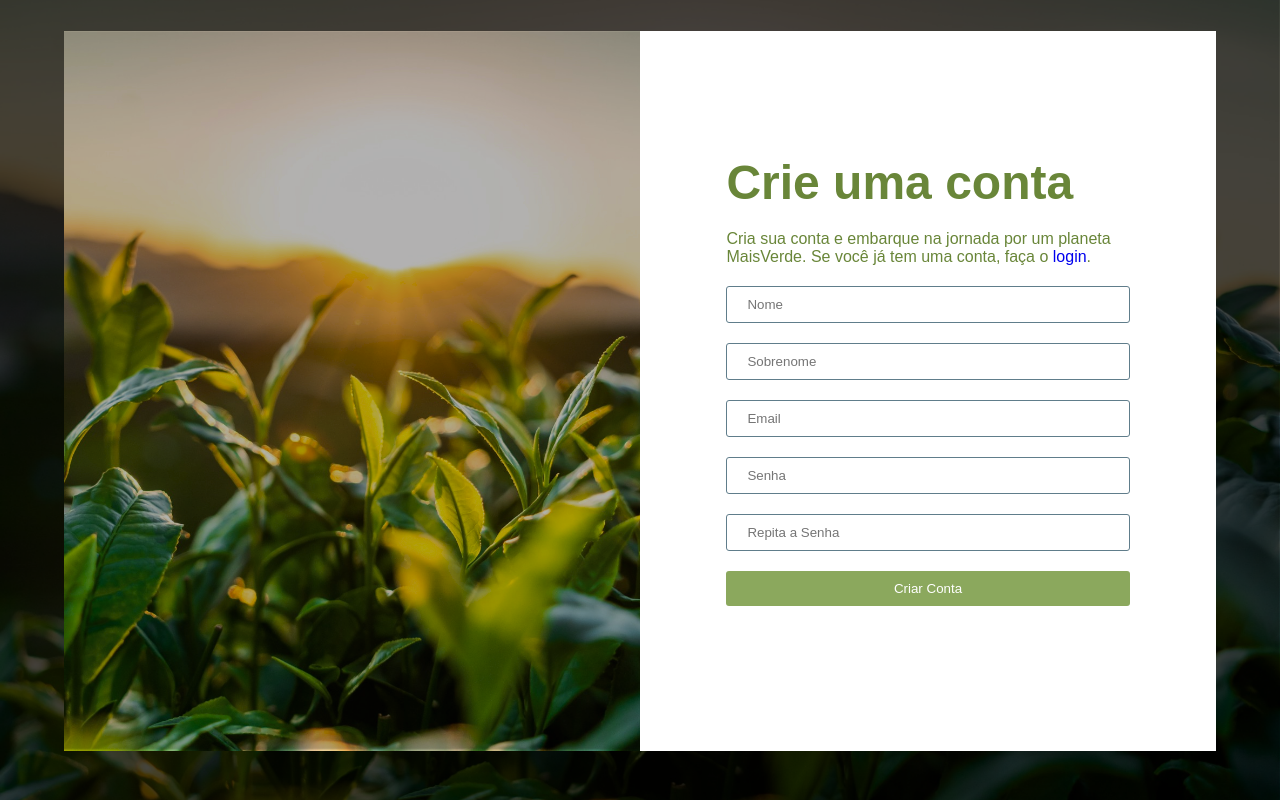
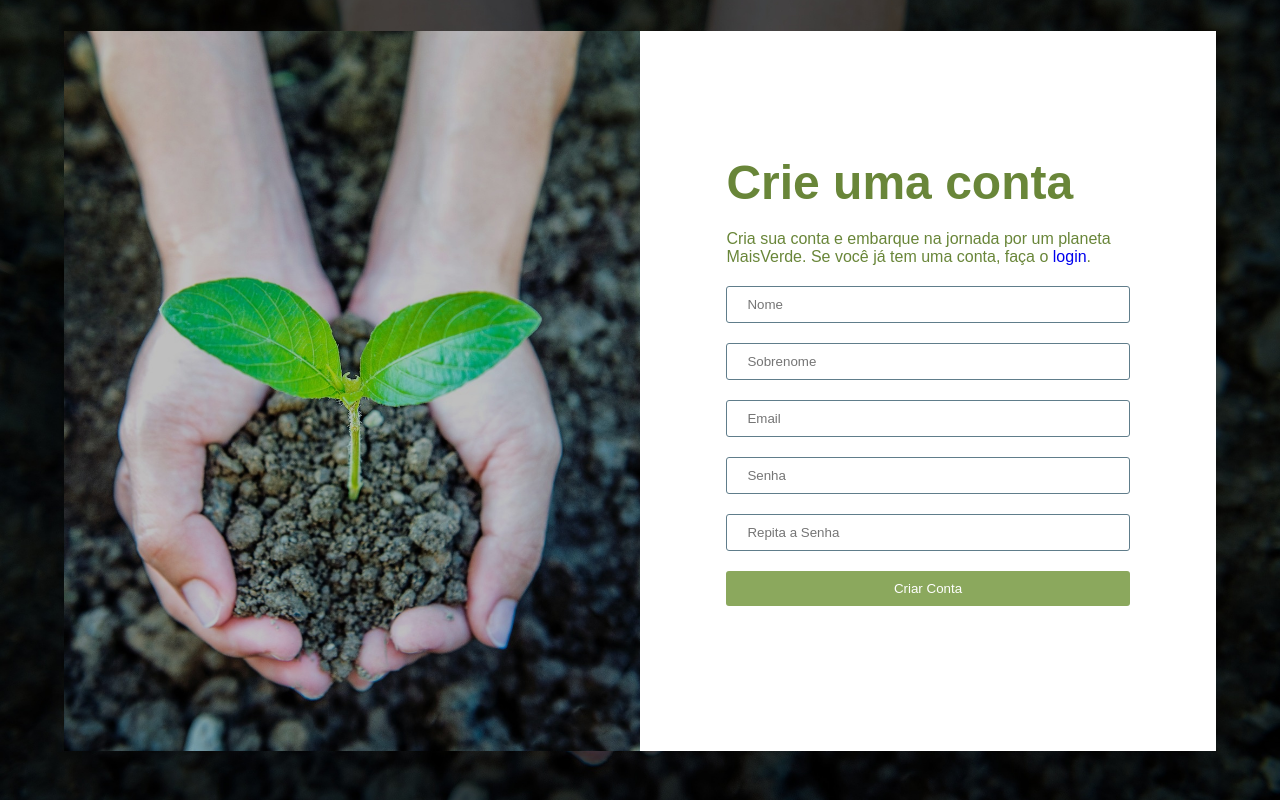
Before and after one commit to kauassilva/MaisVerde, a PHP site: page / in a window 1280 px wide. Run offline with PHP 8.4, Linux system fonts and the light colour scheme.

Commit message:
update images, css, html and readme

```diff
--- a/index.html
+++ b/index.html
@@ -11,7 +11,7 @@
 <body>
   <section>
     <div class="imgBox">
-      <img src="images/box.png" alt="background">
+      <img src="images/box.jpg" alt="background">
     </div>
 
     <div class="conBox">
--- a/styles/style.css
+++ b/styles/style.css
@@ -5,7 +5,7 @@
   font-family: Arial, Helvetica, sans-serif;
 }
 body {
-  background: url(../images/background.png);
+  background: url(../images/background.jpg);
   background-repeat: no-repeat;
   background-position: center center;
   background-attachment: fixed;
```
Also changed, not shown: README.md, images/background.jpg (added), images/background.png (deleted), images/box.jpg (added), images/box.png (deleted), images/maisVerde.png (added), images/original.jpg (deleted).
